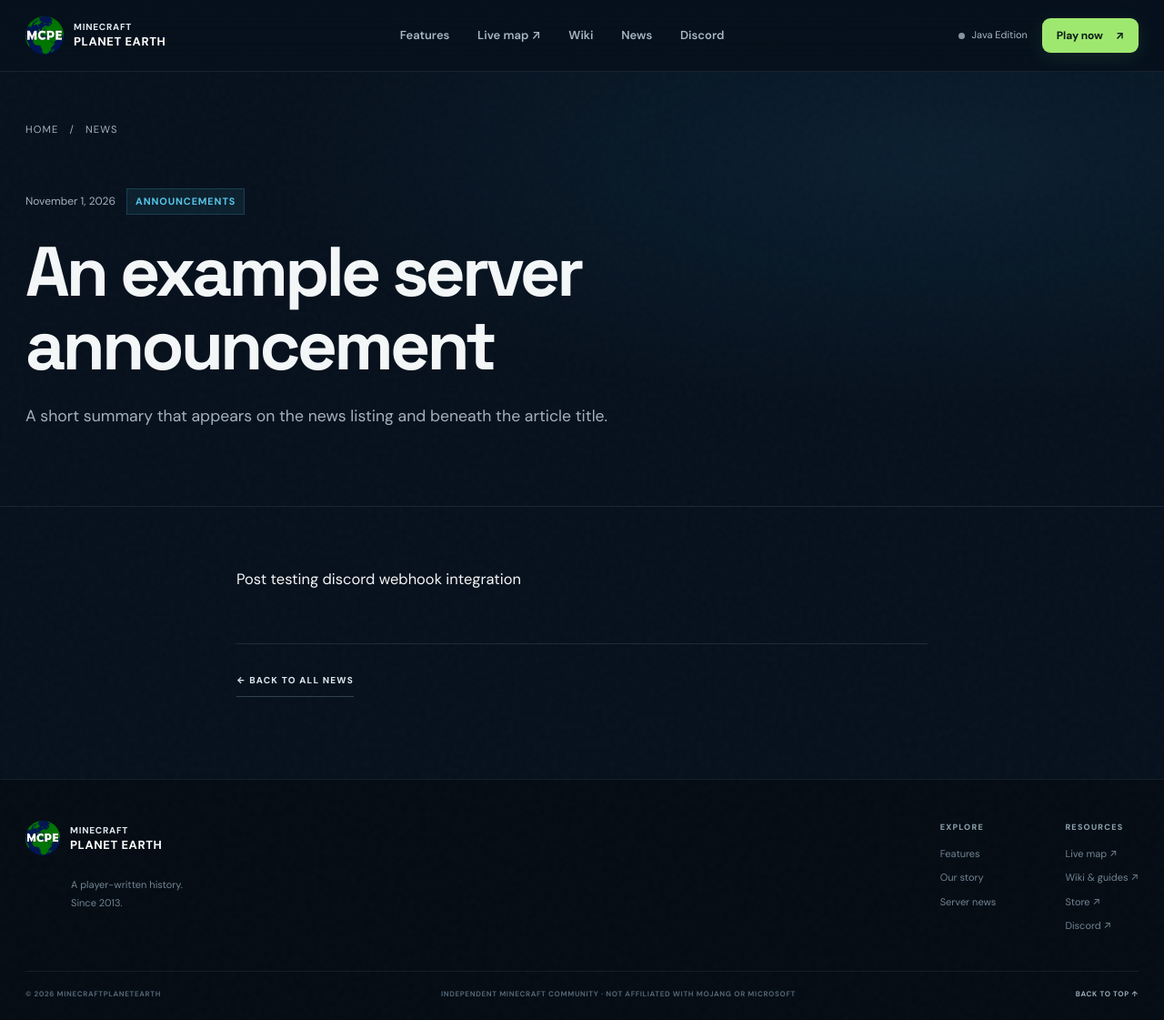
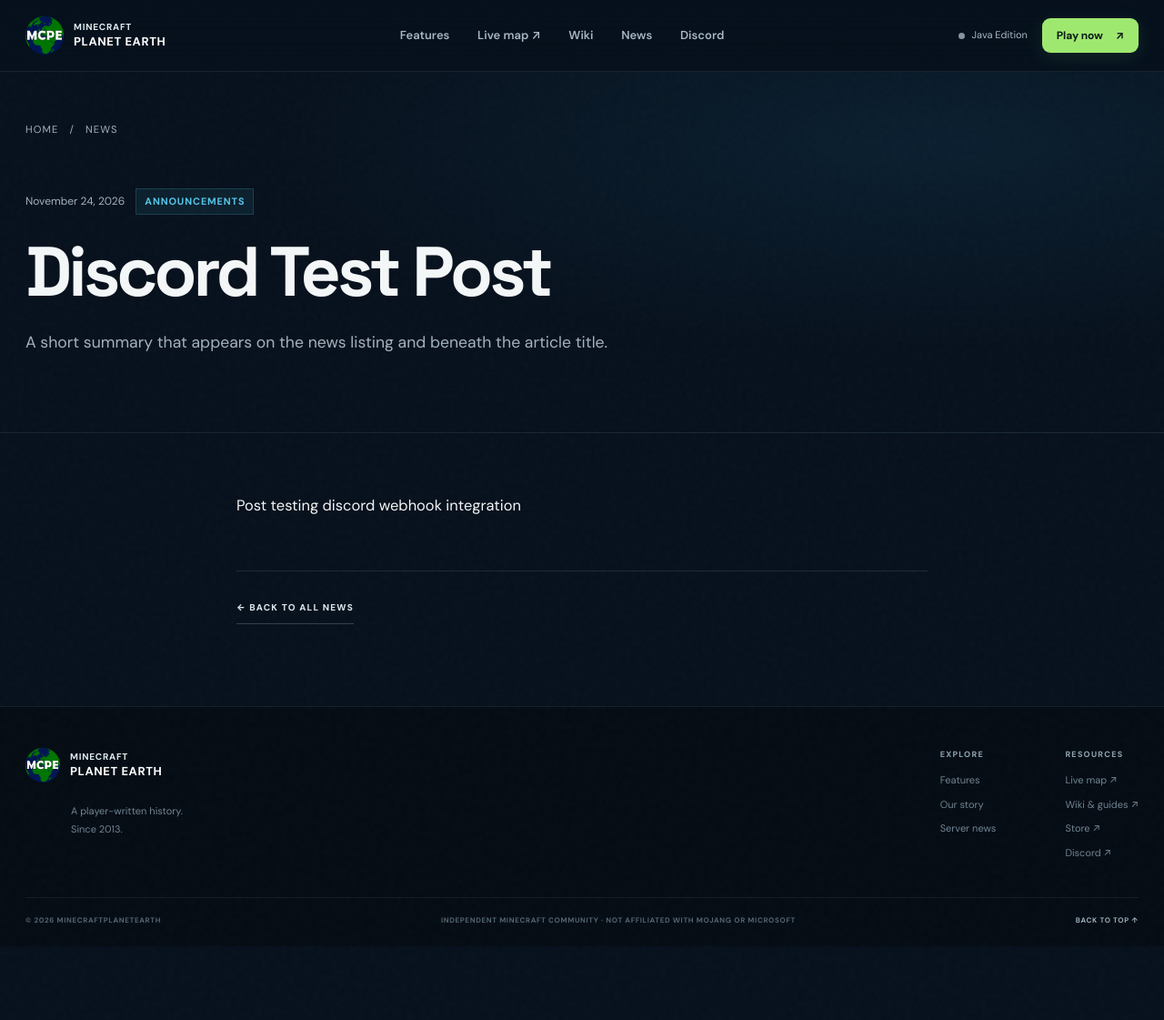
Before and after one commit to JustinDevB/mcpe-website, a Jekyll site: the page built from _posts/2026-11-24-test-post.md, in a window 1280 px wide and 1121 px high. Shown: the whole window at 91% size. Built offline with Jekyll 4.4.1, drawn with Linux system fonts in a browser that asks for light colours.

Commit message:
Another test post

```diff
--- a/_posts/2026-11-24-test-post.md
+++ b/_posts/2026-11-24-test-post.md
@@ -1,8 +1,8 @@
 ---
 layout: post
-title: "An example server announcement"
+title: "Discord Test Post"
 description: "A short summary that appears on the news listing and beneath the article title."
-date: 2026-11-01 12:00:00 -0600
+date: 2026-11-24 12:00:00 -0600
 categories:
   - announcements
 ---
```
